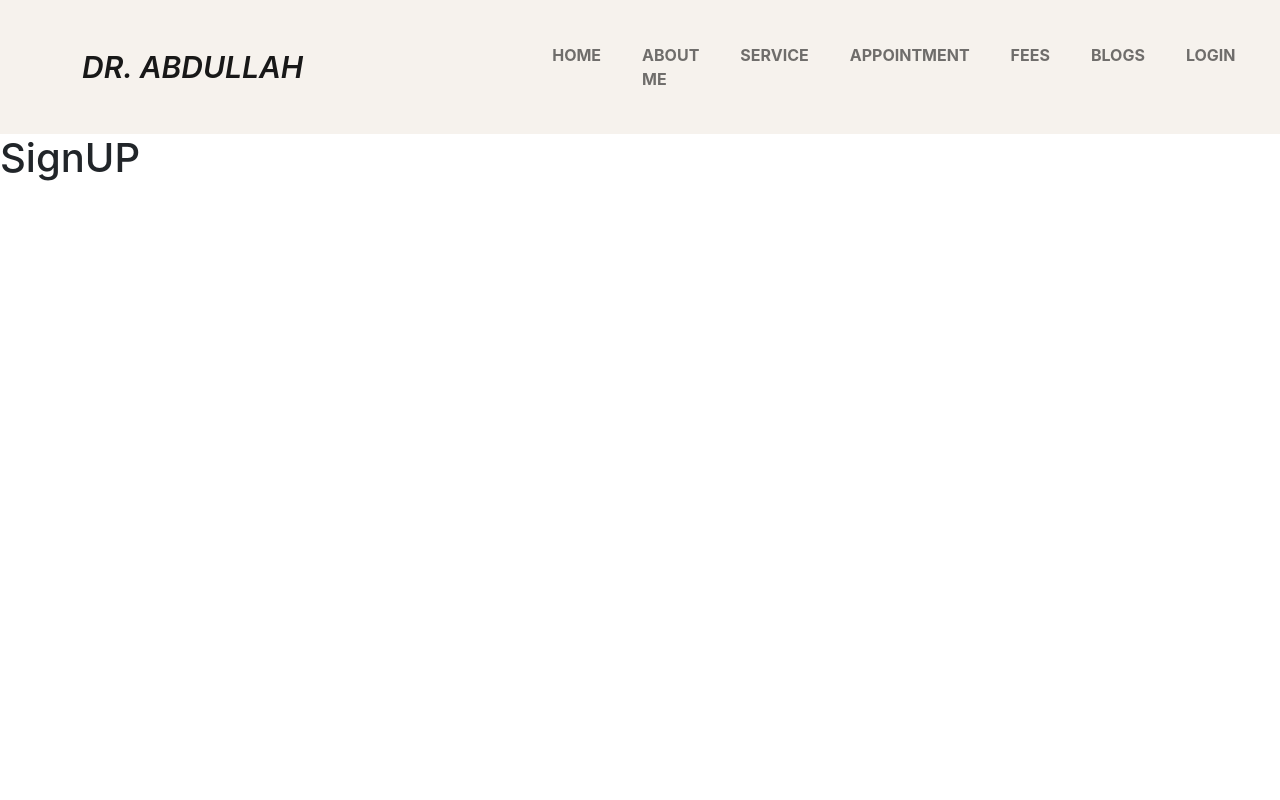
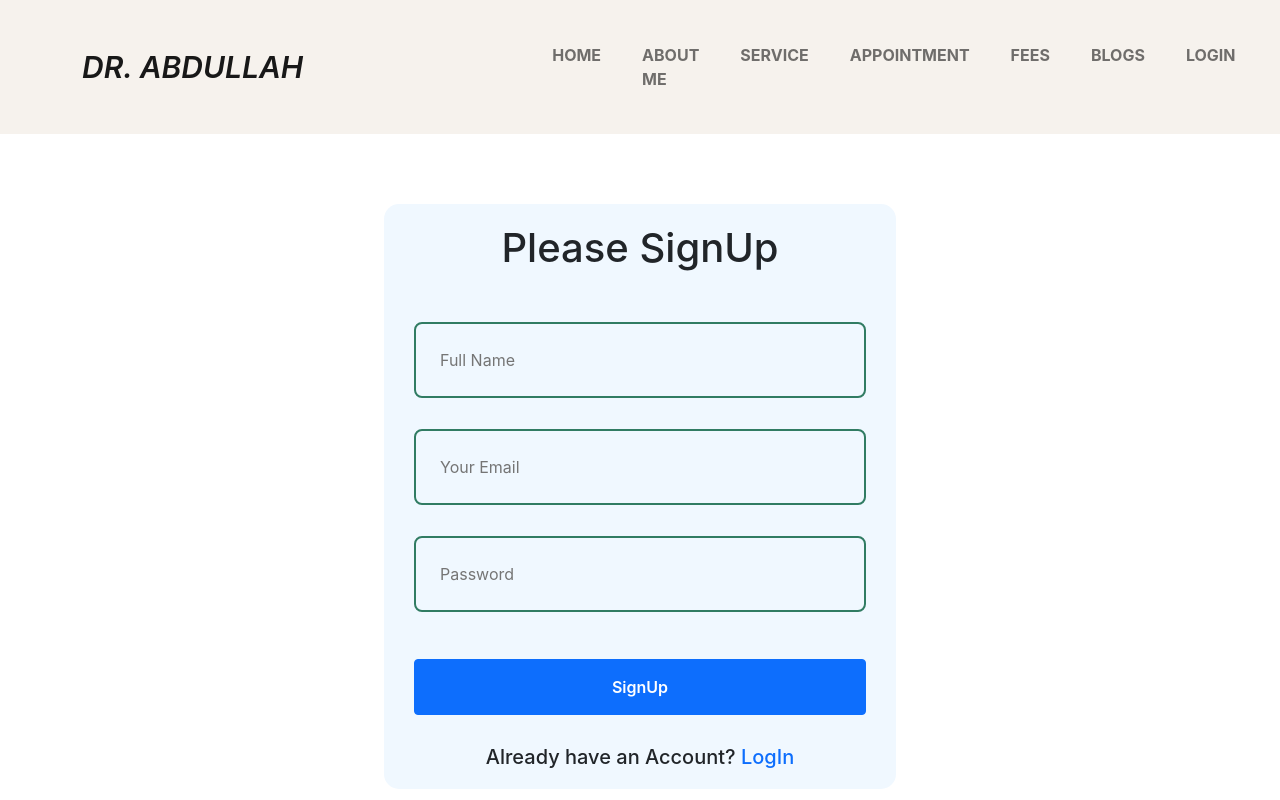
Before and after one commit to khanmdsohel02/Dental-Care, a React (Create React App) app: page /signup in a window 1280 px wide. Built offline with nearby package versions, Linux system fonts and the light colour scheme.

Commit message:
login n signin style done

```diff
--- a/src/component/Blogs/Blogs.js
+++ b/src/component/Blogs/Blogs.js
@@ -1,11 +1,16 @@
 import React from 'react';
 import MailingAddress from "../../Share/MailingAddress/MailingAddress"
-const Blog = () => {
+import Blog from '../../Share/Blog/Blog';
+import useBlog from '../../CustomHook/useBlog';
+import Footer from "../../Share/Footer/Footer"
+
+const Blogs = () => {
+    const [blogs, setBlogs] = useBlog();
     return (
         <>
             < MailingAddress />
             <div className='recent-post'>
-               <p className='title'>Recent Posts</p>
+               <p className='title title-bg'>Blogs</p>
                 <div className="R-post">
                        {
                         blogs.map(blog => <Blog
@@ -16,8 +21,9 @@ const Blog = () => {
             }
                 </div>
             </div>
+            < Footer/>
         </>
     );
 };
 
-export default Blog;
+export default Blogs;
--- a/src/component/User/LogIn.js
+++ b/src/component/User/LogIn.js
@@ -1,10 +1,25 @@
 import React from 'react';
+import { Link } from 'react-router-dom';
+import "./form.css"
 
 const LogIn = () => {
     return (
-        <div>
-            <h1>Login</h1>
-        </div>
+        <div className="login-form">
+            <h1>Please LogIn</h1>
+            <form>
+  <div className="mb-2">
+    <input type="email" placeholder='Your Email' required/>
+  </div>
+  <div className="mb-2">
+    <input type="password" placeholder="Password" required/>
+  </div>
+  <div className="">
+  </div>
+  <button type="submit" className="btn btn-primary">Login</button>
+            </form>
+            <h5>New? <a href="/signup"> SignUp</a>
+            </h5>
+      </div>
     );
 };
 
--- a/src/component/User/SignUp.js
+++ b/src/component/User/SignUp.js
@@ -2,9 +2,27 @@ import React from 'react';
 
 const SignUp = () => {
     return (
-        <div>
-            <h1>SignUP</h1>
-        </div>
+       <div className="Signup-form">
+            < h1> Please SignUp</h1>
+            <form>
+  <div className="mb-2">
+    <input type="text" placeholder='Full Name' required/>
+    <div id="emailHelp" className="form-text"></div>
+  </div>
+  <div className="mb-2">
+    <input type="email"  placeholder='Your Email' required/>
+    <div id="emailHelp" className="form-text"></div>
+  </div>
+  <div className="mb-2">
+    <input type="password" placeholder="Password" required/>
+  </div>
+  <div className="">
+  </div>
+  <button type="submit" className="btn btn-primary">SignUp</button>
+            </form>
+            <h5>Already have an Account? <a href="/login"> LogIn</a>
+            </h5>
+      </div>
     );
 };
 
--- /dev/null
+++ b/src/component/User/form.css
@@ -0,0 +1,22 @@
+.login-form, .Signup-form{
+    width: 40%;
+    margin: 0px auto;
+       background-color: aliceblue;
+        border-radius: 15px;
+}
+.login-form, .Signup-form h1{
+    text-align: center;
+    margin-top: 70px;
+    padding-top: 20px;
+}
+form{
+    padding: 30px;
+    margin-top:20px ;
+}
+.login-form, .Signup-form h5{
+     text-align: center;
+     padding-bottom: 20px;
+}
+.login-form h5 a, .Signup-form h5 a{
+    text-decoration: none;
+}
```
